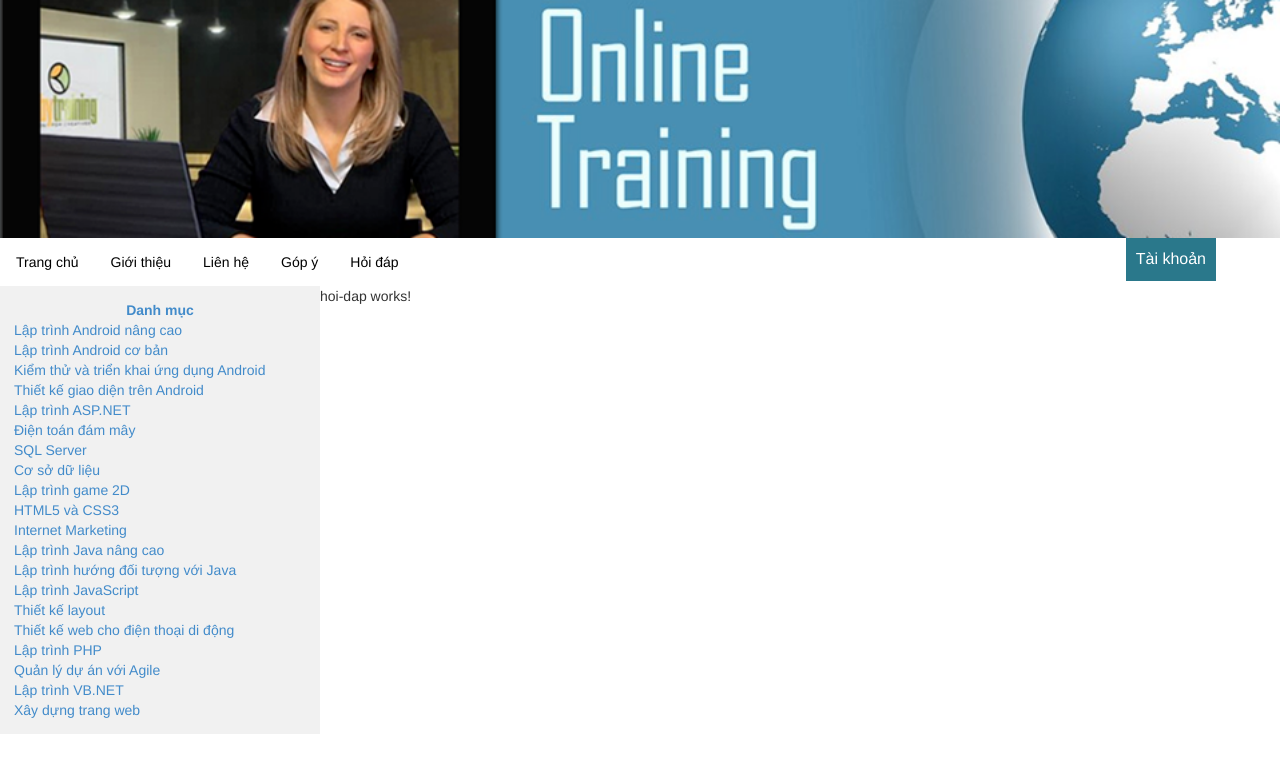
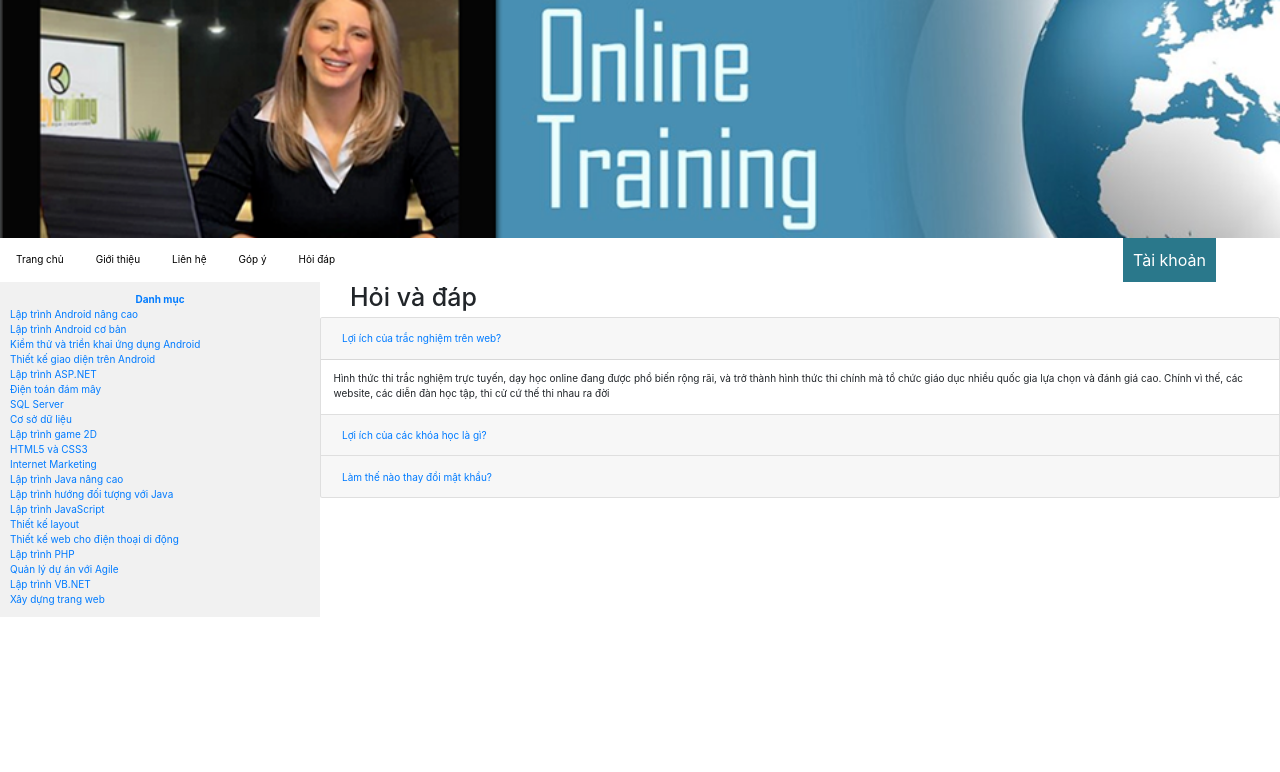
Before and after one commit to chinhhi102/Bootstrap_AngularJS_Assignment, an Angular app in the folder Online-Training/: page /hoidap in a window 1280 px wide. Shown: the top 772 px of the page. Built offline with nearby package versions, Linux system fonts and the light colour scheme.

Commit message:
add phan hoi va dap

```diff
--- a/Online-Training/angular.json
+++ b/Online-Training/angular.json
@@ -24,6 +24,7 @@
               "src/assets"
             ],
             "styles": [
+              "node_modules/bootstrap/dist/css/bootstrap.min.css",
               "src/styles.css"
             ],
             "scripts": []
--- a/Online-Training/package.json
+++ b/Online-Training/package.json
@@ -20,6 +20,7 @@
     "@angular/platform-browser-dynamic": "~8.1.0",
     "@angular/router": "~8.1.0",
     "@ng-bootstrap/ng-bootstrap": "^5.0.0",
+    "bootstrap": "^4.3.1",
     "rxjs": "~6.4.0",
     "rxjs-compat": "^6.5.2",
     "tslib": "^1.9.0",
--- a/Online-Training/src/app/View/Common_Page/hoi-dap/hoi-dap.component.html
+++ b/Online-Training/src/app/View/Common_Page/hoi-dap/hoi-dap.component.html
@@ -1 +1,53 @@
-<p>hoi-dap works!</p>
+<h1 style="margin-left: 30px">Hỏi và đáp</h1>
+<div class="accordion" id="accordionExample">
+    <div class="card">
+      <div class="card-header" id="headingOne">
+        <h2 class="mb-0">
+          <button class="btn btn-link" type="button" data-toggle="collapse" data-target="#collapseOne" aria-expanded="true" aria-controls="collapseOne">
+            Lợi ích của trắc nghiệm trên web?
+          </button>
+        </h2>
+      </div>
+
+      <div id="collapseOne" class="collapse show" aria-labelledby="headingOne" data-parent="#accordionExample">
+        <div class="card-body">
+            Hình thức thi trắc nghiệm trực tuyến, dạy học online đang được phổ biến rộng rãi, và trở thành hình thức thi chính mà tổ chức giáo dục nhiều quốc gia lựa chọn và đánh giá cao. Chính vì thế, các website, các diễn đàn học tập, thi cử cứ thế thi nhau ra đời
+        </div>
+      </div>
+    </div>
+    <div class="card">
+      <div class="card-header" id="headingTwo">
+        <h2 class="mb-0">
+          <button class="btn btn-link collapsed" type="button" data-toggle="collapse" data-target="#collapseTwo" aria-expanded="false" aria-controls="collapseTwo">
+           Lợi ích của các khóa học là gì?
+          </button>
+        </h2>
+      </div>
+      <div id="collapseTwo" class="collapse" aria-labelledby="headingTwo" data-parent="#accordionExample">
+        <div class="card-body">
+          Trên trang có rất nhiều khóa học khác nhau như HTML, CSS, Boostrap, JavaScript,.. hình thức học thông qua việc trắc nghiệm, giúp học một cách nhanh chóng đồng thời ôn lại kiến thức cũ.
+        </div>
+      </div>
+    </div>
+    <div class="card">
+      <div class="card-header" id="headingThree">
+        <h2 class="mb-0">
+          <button class="btn btn-link collapsed" type="button" data-toggle="collapse" data-target="#collapseThree" aria-expanded="false" aria-controls="collapseThree">
+            Làm thế nào thay đổi mật khẩu?
+          </button>
+        </h2>
+      </div>
+      <div id="collapseThree" class="collapse" aria-labelledby="headingThree" data-parent="#accordionExample">
+        <div class="card-body">
+          Trong phần thông tin tài khoản có mục thay đổi mật khẩu, chọn vào mục đó ta chỉ cần nhập mật khẩu cũ và mật khẩu mới là hoàn thành việc thay đổi mật khẩu.
+        </div>
+      </div>
+    </div>
+</div>
+
+
+
+  <link rel="stylesheet" href="https://stackpath.bootstrapcdn.com/bootstrap/4.3.1/css/bootstrap.min.css" integrity="sha384-ggOyR0iXCbMQv3Xipma34MD+dH/1fQ784/j6cY/iJTQUOhcWr7x9JvoRxT2MZw1T" crossorigin="anonymous">
+  <script src="https://code.jquery.com/jquery-3.3.1.slim.min.js" integrity="sha384-q8i/X+965DzO0rT7abK41JStQIAqVgRVzpbzo5smXKp4YfRvH+8abtTE1Pi6jizo" crossorigin="anonymous"></script>
+<script src="https://cdnjs.cloudflare.com/ajax/libs/popper.js/1.14.7/umd/popper.min.js" integrity="sha384-UO2eT0CpHqdSJQ6hJty5KVphtPhzWj9WO1clHTMGa3JDZwrnQq4sF86dIHNDz0W1" crossorigin="anonymous"></script>
+<script src="https://stackpath.bootstrapcdn.com/bootstrap/4.3.1/js/bootstrap.min.js" integrity="sha384-JjSmVgyd0p3pXB1rRibZUAYoIIy6OrQ6VrjIEaFf/nJGzIxFDsf4x0xIM+B07jRM" crossorigin="anonymous"></script>
```
Also changed, not shown: 1 other file (tests, documents, lock files or other folders).
